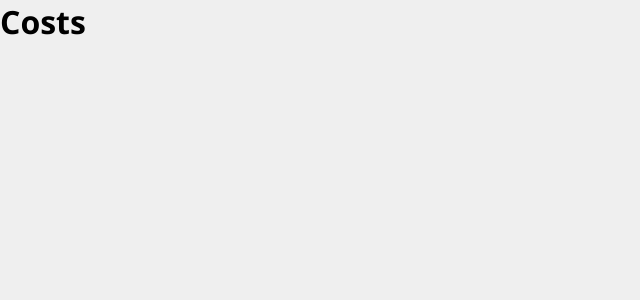
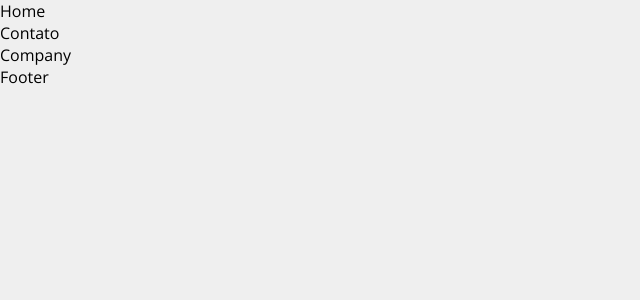
Before and after one commit to marlon-couto/costs, a React (Create React App) app: page /company in a window 1280 px wide. Shown: the top 300 px of the page, without its empty margins (0-640 px from the left). Built offline with nearby package versions, Linux system fonts and the light colour scheme.

Commit message:
Adiciona componentes ao diretório "pages"

```diff
--- a/package.json
+++ b/package.json
@@ -10,7 +10,7 @@
     "react": "^18.2.0",
     "react-dom": "^18.2.0",
     "react-icons": "^4.7.1",
-    "react-router-dom": "^6.6.0",
+    "react-router-dom": "^5.3.4",
     "react-scripts": "5.0.1",
     "uuid": "^9.0.0",
     "web-vitals": "^2.1.4"
--- a/src/App.js
+++ b/src/App.js
@@ -1,7 +1,49 @@
+import { Switch, Route } from 'react-router-dom';
+
+import Company from './components/pages/Company';
+import Contact from './components/pages/Contact';
+import NewProject from './components/pages/NewProject';
+import Home from './components/pages/Home';
+
 function App() {
   return (
     <div className="App">
-      <h1>Costs</h1>
+      <header>
+        <nav>
+          <ul>
+            <li>Home</li>
+            <li>Contato</li>
+          </ul>
+        </nav>
+      </header>
+
+      <Switch>
+        <Route
+          exact
+          path="/company"
+          component={Company}
+        />
+
+        <Route
+          exact
+          path="/contact"
+          component={Contact}
+        />
+
+        <Route
+          exact
+          path="/new-project"
+          component={NewProject}
+        />
+
+        <Route
+          exact
+          path="/"
+          component={Home}
+        />
+      </Switch>
+
+      <footer>Footer</footer>
     </div>
   );
 }
--- /dev/null
+++ b/src/components/pages/Company.jsx
@@ -0,0 +1,5 @@
+import React from 'react';
+
+export default function Company() {
+  return <div>Company</div>;
+}
--- /dev/null
+++ b/src/components/pages/Contact.jsx
@@ -0,0 +1,5 @@
+import React from 'react';
+
+export default function Contact() {
+  return <div>Contact</div>;
+}
--- /dev/null
+++ b/src/components/pages/Home.jsx
@@ -0,0 +1,5 @@
+import React from 'react';
+
+export default function Home() {
+  return <div>Home</div>;
+}
--- /dev/null
+++ b/src/components/pages/NewProject.jsx
@@ -0,0 +1,5 @@
+import React from 'react';
+
+export default function NewProject() {
+  return <div>NewProject</div>;
+}
```
Also changed, not shown: 1 other file (tests, documents, lock files or other folders).
